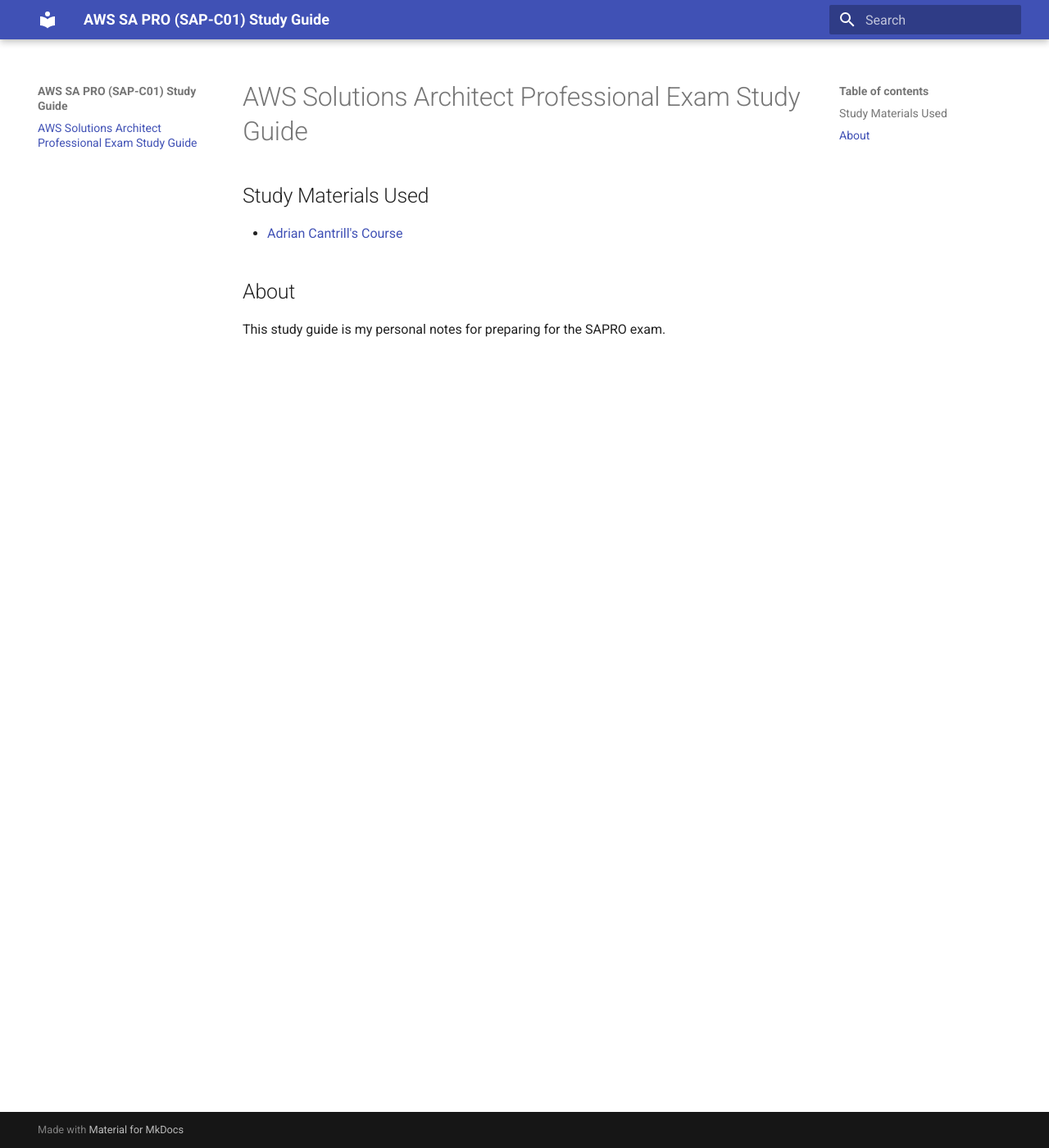
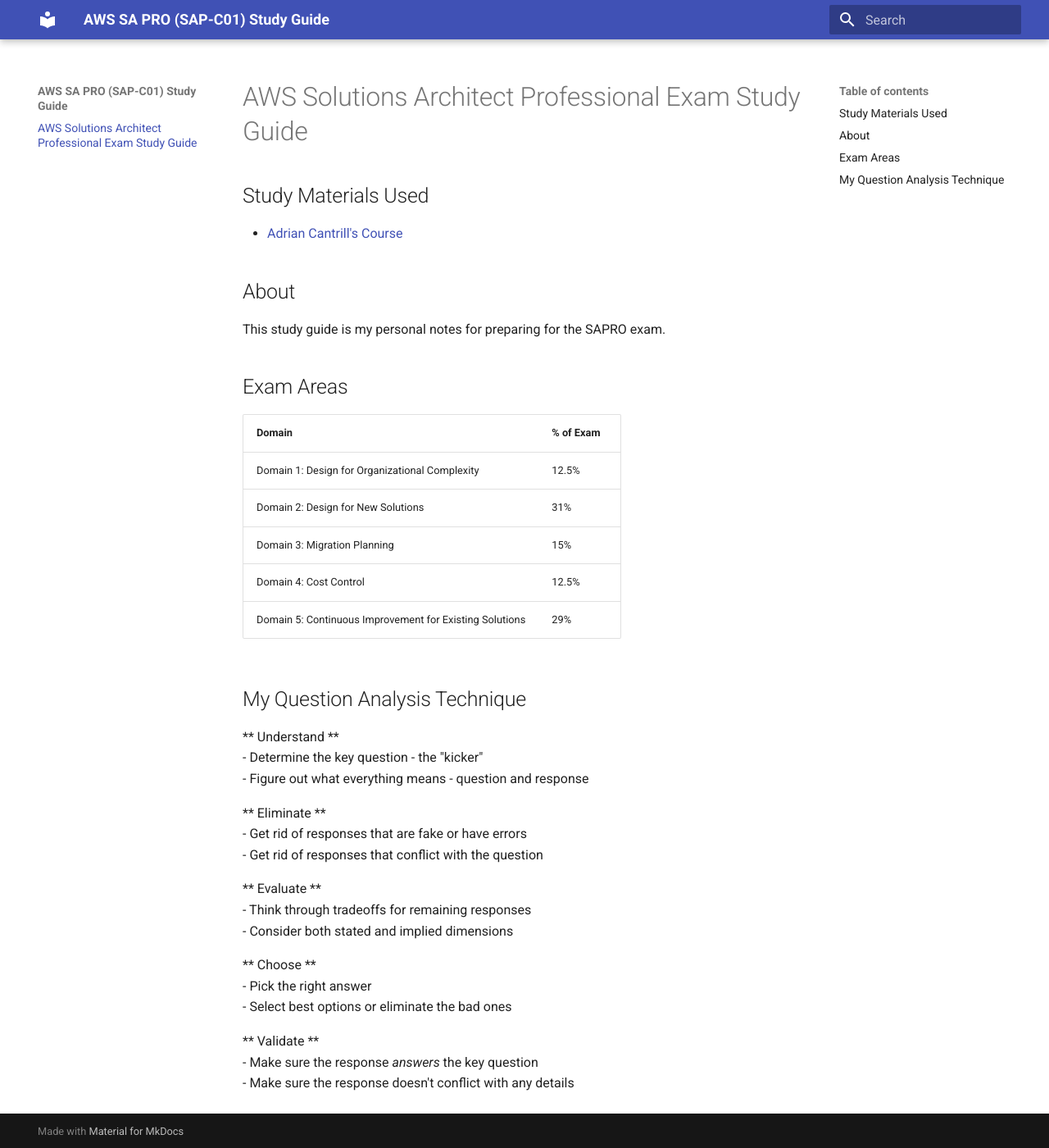
Before and after one commit to jlkoen/AWS-SAP-C01-Study-Guide, an MkDocs documentation site: the page built from docs/index.md, in a window 1280 px wide and 1400 px high. Shown: the whole window at 82% size. Built offline with MkDocs 1.6.1 and Material for MkDocs 9.7.7, drawn with Linux system fonts in a browser that asks for light colours.

Commit message:
minor updates

```diff
--- a/docs/index.md
+++ b/docs/index.md
@@ -7,3 +7,35 @@
 ## About
 
 This study guide is my personal notes for preparing for the SAPRO exam.
+
+## Exam Areas
+
+| Domain      | % of Exam |
+|-------------|-----------|
+| Domain 1: Design for Organizational Complexity | 12.5% |
+| Domain 2: Design for New Solutions | 31% |
+| Domain 3: Migration Planning | 15% |
+| Domain 4: Cost Control | 12.5% |
+| Domain 5: Continuous Improvement for Existing Solutions | 29% |
+
+## My Question Analysis Technique
+
+** Understand **
+- Determine the key question - the "kicker"
+- Figure out what everything means - question and response
+
+** Eliminate **
+- Get rid of responses that are fake or have errors
+- Get rid of responses that conflict with the question
+
+** Evaluate **
+- Think through tradeoffs for remaining responses
+- Consider both stated and implied dimensions
+
+** Choose **
+- Pick the right answer
+- Select best options or eliminate the bad ones
+
+** Validate **
+- Make sure the response *answers* the key question
+- Make sure the response doesn't conflict with any details
--- a/mkdocs.yml
+++ b/mkdocs.yml
@@ -2,3 +2,6 @@
 
 theme:
     name: material
+    features:
+      - navigation.instant
+      - navigation.sections
```
